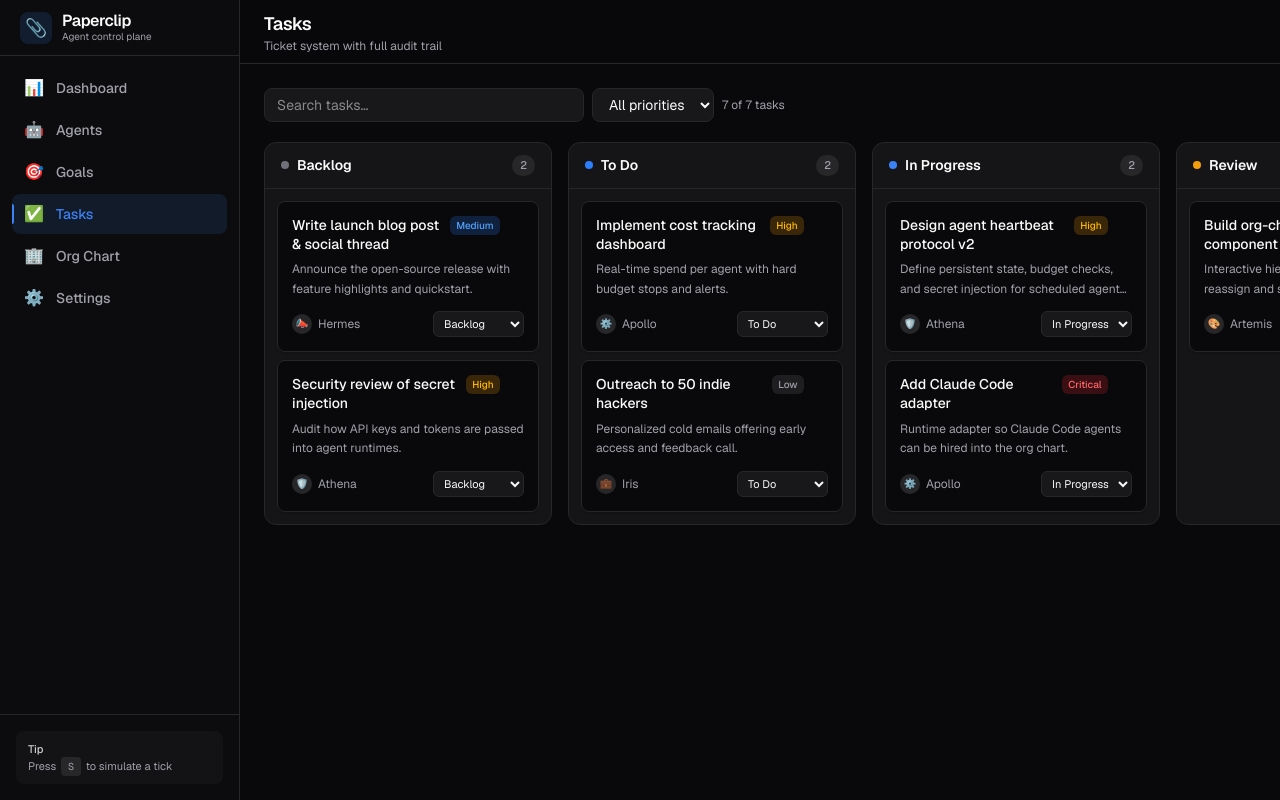
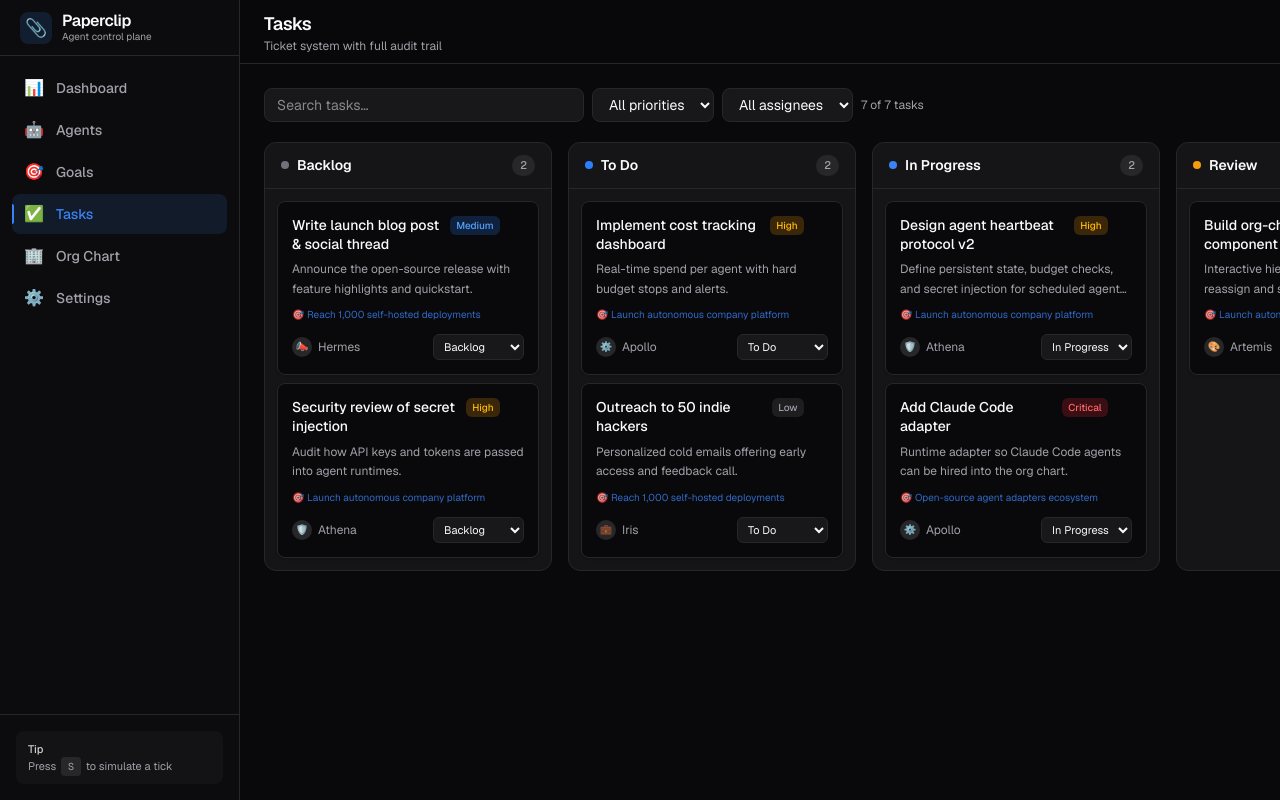
Before and after one commit to henrygoldsmith07-wq/paperclip-clone, a Next.js app: page /dashboard/tasks in a window 1280 px wide. Shown: the top 800 px of the page. Built offline with nearby package versions, Linux system fonts and the light colour scheme.

Commit message:
improve(tasks): show linked goals + assignee filter

```diff
--- a/src/app/dashboard/tasks/page.tsx
+++ b/src/app/dashboard/tasks/page.tsx
@@ -48,6 +48,7 @@ export default function TasksPage() {
   const [priorityFilter, setPriorityFilter] = useState<
     Task["priority"] | "all"
   >("all");
+  const [assigneeFilter, setAssigneeFilter] = useState<string>("all");
 
   const filteredTasks = useMemo(() => {
     return tasks.filter((t) => {
@@ -58,9 +59,13 @@ export default function TasksPage() {
         t.description.toLowerCase().includes(q);
       const matchesPriority =
         priorityFilter === "all" || t.priority === priorityFilter;
-      return matchesSearch && matchesPriority;
+      const matchesAssignee =
+        assigneeFilter === "all" ||
+        (assigneeFilter === "unassigned" && !t.assigneeId) ||
+        t.assigneeId === assigneeFilter;
+      return matchesSearch && matchesPriority && matchesAssignee;
     });
-  }, [tasks, search, priorityFilter]);
+  }, [tasks, search, priorityFilter, assigneeFilter]);
 
   if (!isHydrated) {
     return (
@@ -140,6 +145,19 @@ export default function TasksPage() {
               <option value="medium">Medium</option>
               <option value="low">Low</option>
             </select>
+            <select
+              value={assigneeFilter}
+              onChange={(e) => setAssigneeFilter(e.target.value)}
+              className="rounded-lg border border-border bg-card px-3 py-1.5 text-sm outline-none focus:border-accent"
+            >
+              <option value="all">All assignees</option>
+              <option value="unassigned">Unassigned</option>
+              {agents.map((a) => (
+                <option key={a.id} value={a.id}>
+                  {a.avatar} {a.name}
+                </option>
+              ))}
+            </select>
             <p className="text-xs text-muted">
               {filteredTasks.length} of {tasks.length} tasks
             </p>
@@ -155,7 +173,7 @@ export default function TasksPage() {
         {showForm && (
           <form
             onSubmit={handleCreate}
-            className="mb-6 grid gap-3 rounded-xl border border-border bg-card p-5 shadow-lg shadow-black/10 sm:grid-cols-2 lg:grid-cols-3 animate-fade-in"
+            className="mb-6 grid animate-fade-in gap-3 rounded-xl border border-border bg-card p-5 shadow-lg shadow-black/10 sm:grid-cols-2 lg:grid-cols-3"
           >
             <div className="sm:col-span-2 lg:col-span-3">
               <label className="mb-1.5 block text-xs font-medium text-muted">
@@ -179,7 +197,7 @@ export default function TasksPage() {
                 onChange={(e) => setDescription(e.target.value)}
                 placeholder="Optional details…"
                 rows={2}
-                className="w-full rounded-lg border border-border bg-background px-3 py-2 text-sm outline-none focus:border-accent resize-y"
+                className="w-full resize-y rounded-lg border border-border bg-background px-3 py-2 text-sm outline-none focus:border-accent"
               />
             </div>
             <div>
@@ -267,6 +285,7 @@ export default function TasksPage() {
                     const assignee = agents.find(
                       (a) => a.id === task.assigneeId
                     );
+                    const linkedGoal = goals.find((g) => g.id === task.goalId);
                     return (
                       <div
                         key={task.id}
@@ -304,6 +323,12 @@ export default function TasksPage() {
                               {task.description}
                             </p>
                           )}
+
+                        {linkedGoal && (
+                          <p className="mt-2 truncate text-[10px] text-accent/80">
+                            🎯 {linkedGoal.title}
+                          </p>
+                        )}
 
                         <div className="mt-3 flex items-center justify-between gap-2">
                           {assignee ? (
```
